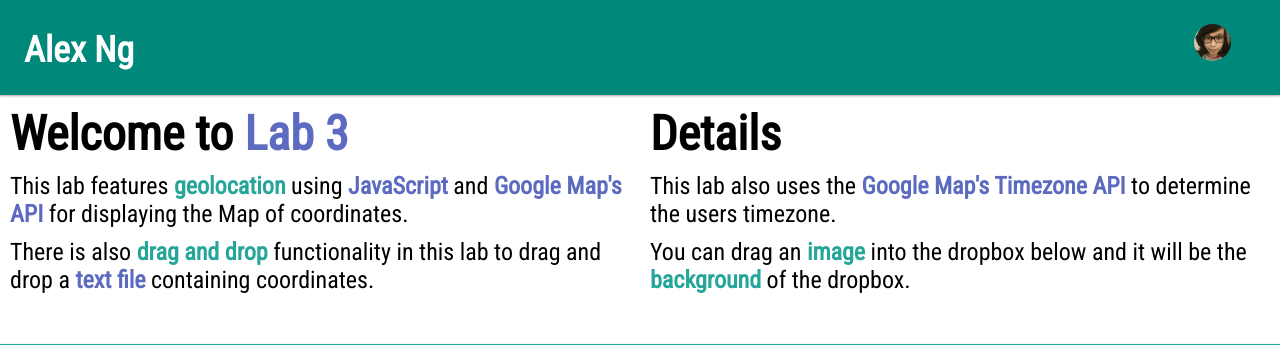
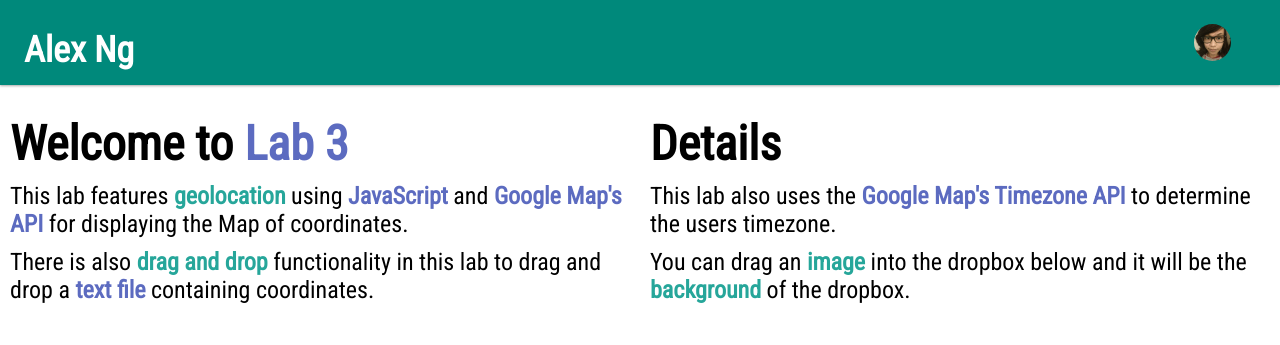
Before and after one commit to aa-ng/aa-ng.github.io, a PHP site: page /cps630/labs/lab3/index.html in a window 1280 px wide. Shown: the top 345 px of the page. Run offline with PHP 8.4, Linux system fonts and the light colour scheme; some libraries are stand-ins or nearby versions.

Commit message:
added classes for header collapse

```diff
--- a/cps630/labs/lab3/index.html
+++ b/cps630/labs/lab3/index.html
@@ -12,7 +12,7 @@
 	</head>
 	<body onload="drop_handler()">
 		<!-- Header/top bar of page -->
-		<div class="col-12 accent-darkest" id="header">
+		<div class="accent-darkest header" id="header">
 			<header>
 				<!-- Link/Title to main site -->
 				<div class="left">
--- a/cps630/labs/lab3/script.js
+++ b/cps630/labs/lab3/script.js
@@ -46,11 +46,11 @@ window.onscroll = function (ev)
 	var offset = parseInt(window.getComputedStyle(body, null).getPropertyValue('padding-top').substring(1,2))+70;
 	if ((window.scrollY) >= offset)
 	{
-		header.style.padding = "5px";
+		header.classList.add("header_collapse");
 	}
 	else
 	{
-		header.style.padding = "24px";
+		header.classList.remove("header_collapse");
 	}
 }
 
--- a/cps630/labs/lab3/style.css
+++ b/cps630/labs/lab3/style.css
@@ -142,14 +142,21 @@ input[type=text]:focus { border-radius: 6px; border-color: red; }
 }
 
 /* Header */
-#header
+.header
 {
 	z-index: 1;
 	position: fixed;
 	top: 0;
-	width 100%;
+	width: 100%;
+	height: 85px;
 	padding: 24px;
 	border-bottom: none;
+}
+
+.header_collapse
+{
+	padding: 5px;
+	height: 55px;
 }
 
 #home_link	{ font-size: 36px; text-decoration: none; }
@@ -229,7 +236,7 @@ b.secondary { color: #5C6BC0; }
 body
 {
 	height: 100%;
-	padding-top: 75px;
+	padding-top: 85px;
 	padding-bottom: 35px;
 	font-family: 'Roboto Condensed', sans-serif;
 }
```
